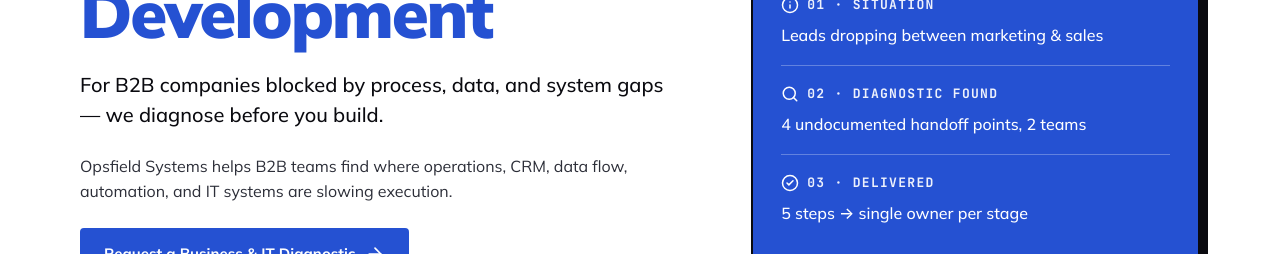
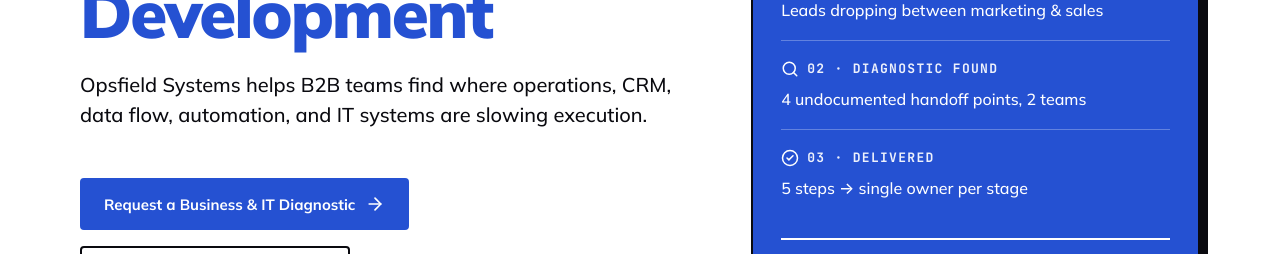
Before and after one commit to luchilica/opsfield-systems, a Next.js app: page / in a window 1280 px wide. Shown: the part 368-622 px from the top of the page. Built offline with nearby package versions, Linux system fonts and the light colour scheme; no server answers.

Commit message:
Update Hero.tsx

```diff
--- a/components/sections/Hero.tsx
+++ b/components/sections/Hero.tsx
@@ -16,13 +16,12 @@
 
         {/* Semantically a paragraph, visually a lead. */}
         <p className={`lead ${styles.subtitle}`}>
-          For B2B companies blocked by process, data, and system gaps — we
-          diagnose before you build.
+          Opsfield Systems helps B2B teams find where operations, CRM, data
+          flow, automation, and IT systems are slowing execution.
         </p>
 
         <p className={styles.supporting}>
-          Opsfield Systems helps B2B teams find where operations, CRM, data
-          flow, automation, and IT systems are slowing execution.
+
         </p>
 
         <div className={styles.actions}>
```
